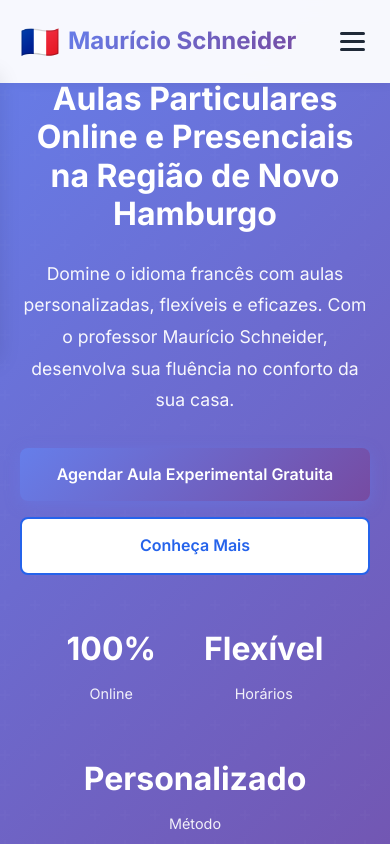
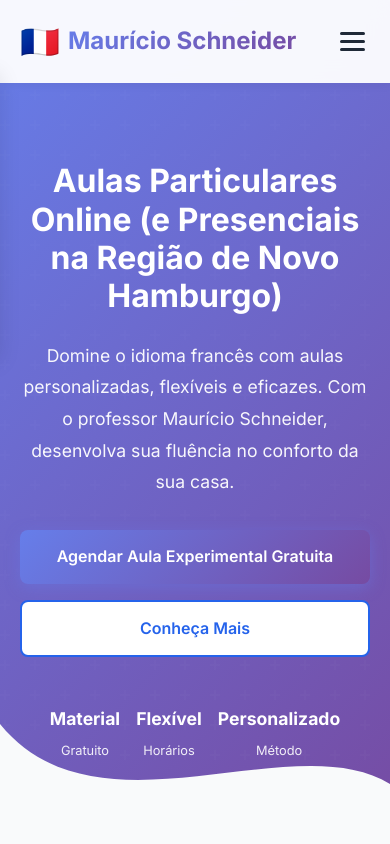
Before and after one commit to moisesbier/cheri, a React (Vite) app: page / in a window 390 px wide. Shown: the top 844 px of the page. Built offline with nearby package versions, Linux system fonts and the light colour scheme.

Commit message:
Atualização

```diff
--- a/src/components/Hero.css
+++ b/src/components/Hero.css
@@ -10,7 +10,7 @@
 }
 
 .hero::before {
-  content: '';
+  content: "";
   position: absolute;
   top: 0;
   left: 0;
@@ -64,23 +64,38 @@
 
 .hero-stats {
   display: flex;
-  gap: 3rem;
-  flex-wrap: wrap;
+  gap: 2rem;
+  flex-wrap: nowrap;
+  justify-content: space-between;
 }
 
 .stat {
   text-align: center;
+  flex: 0 1 auto;
 }
 
 .stat-number {
-  font-size: 2rem;
+  font-size: 1.5rem;
   font-weight: 700;
   margin-bottom: 0.5rem;
+  white-space: nowrap;
 }
 
 .stat-label {
   font-size: 0.9rem;
   opacity: 0.9;
+}
+
+.stat-logo {
+  display: flex;
+  align-items: center;
+  justify-content: center;
+}
+
+.logo-image {
+  max-width: 80px;
+  height: auto;
+  filter: brightness(0) invert(1);
 }
 
 .hero-image {
@@ -167,6 +182,11 @@
 
   .hero-stats {
     justify-content: center;
+    gap: 1.5rem;
+  }
+
+  .stat-number {
+    font-size: 1.3rem;
   }
 }
 
@@ -182,4 +202,20 @@
   .hero-buttons .btn {
     width: 100%;
   }
+
+  .hero-stats {
+    gap: 1rem;
+  }
+
+  .stat-number {
+    font-size: 1.1rem;
+  }
+
+  .stat-label {
+    font-size: 0.8rem;
+  }
+
+  .hero-image {
+    display: none;
+  }
 }
--- a/src/components/Hero.jsx
+++ b/src/components/Hero.jsx
@@ -8,7 +8,8 @@ const Hero = () => {
         <div className="hero-content">
           <div className="hero-text">
             <h1 className="hero-title">
-              Aulas Particulares Online e Presenciais na Região de Novo Hamburgo
+              Aulas Particulares Online (e Presenciais na Região de Novo
+              Hamburgo)
             </h1>
             <p className="hero-description">
               Domine o idioma francês com aulas personalizadas, flexíveis e
@@ -30,8 +31,8 @@ const Hero = () => {
             </div>
             <div className="hero-stats">
               <div className="stat">
-                <div className="stat-number">100%</div>
-                <div className="stat-label">Online</div>
+                <div className="stat-number">Material</div>
+                <div className="stat-label">Gratuito</div>
               </div>
               <div className="stat">
                 <div className="stat-number">Flexível</div>
@@ -48,7 +49,9 @@ const Hero = () => {
               <div className="card-content">
                 <div className="card-icon">📚</div>
                 <h3>Aulas Interativas</h3>
-                <p>Material didático moderno e material gratuito</p>
+                <p>
+                  Material didático, moderno e gratuito disponibilizado ao aluno
+                </p>
               </div>
             </div>
           </div>
```
